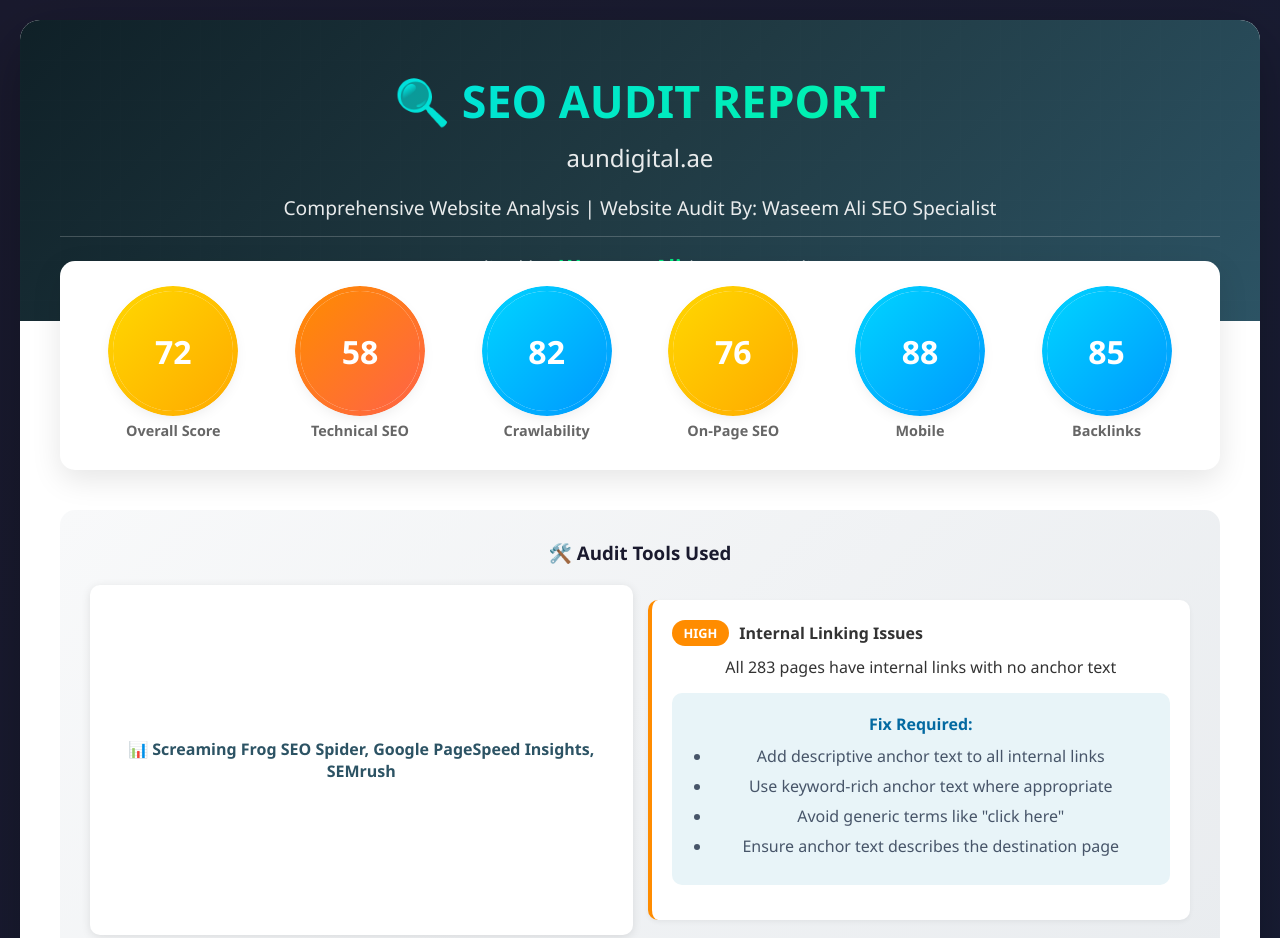
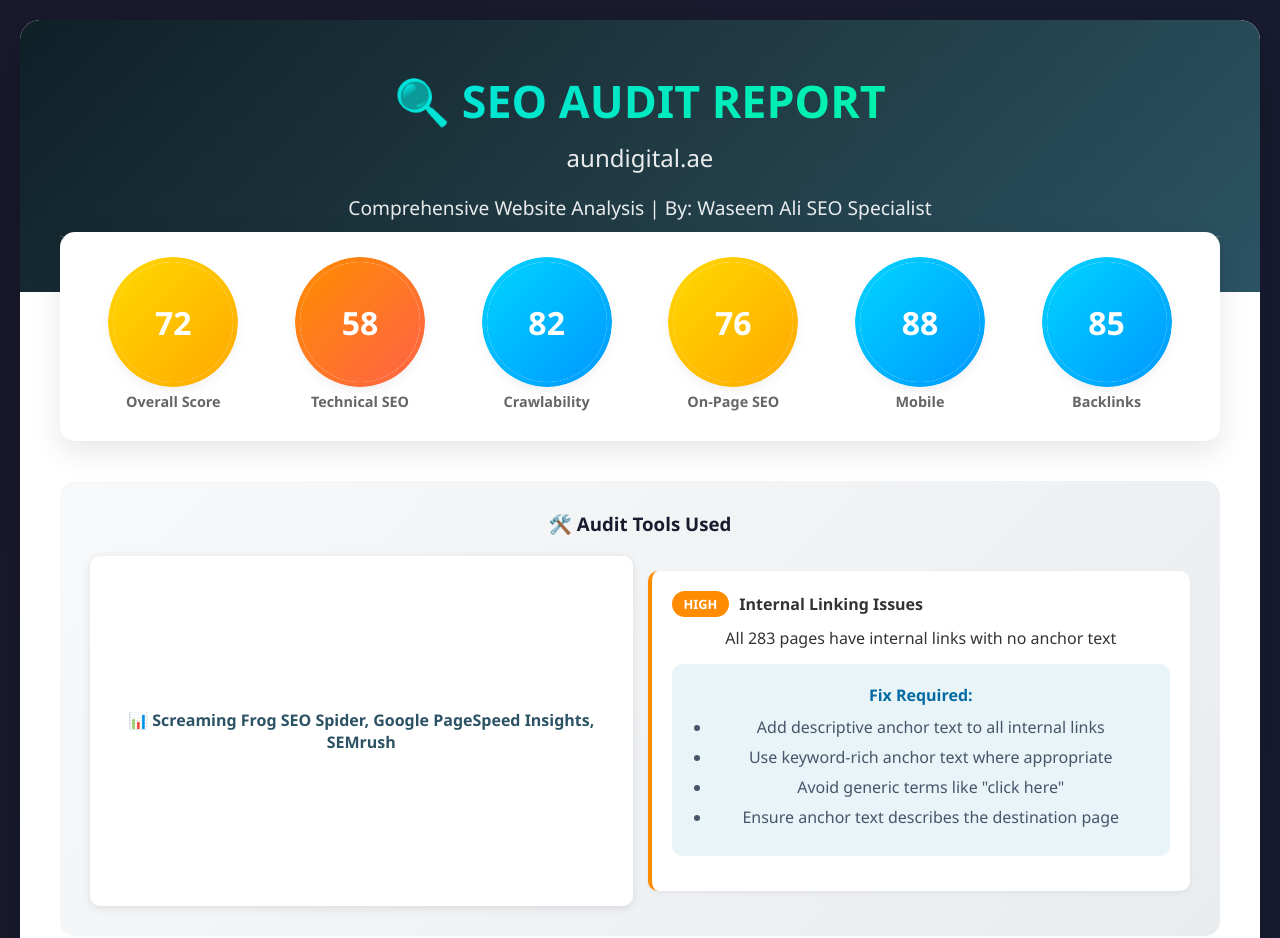
Before and after one commit to seowas89/uae, a plain HTML site: page index.html in a window 1280 px wide. Shown: the top 938 px of the page. Drawn offline with Linux system fonts and the light colour scheme.

Commit message:
Update index.html

```diff
--- a/index.html
+++ b/index.html
@@ -494,9 +494,8 @@
                     <h1>🔍 SEO AUDIT REPORT</h1>
                     <p style="font-size: 1.5em; margin-top: 10px;">aundigital.ae</p>
                 </div>
-                <p>Comprehensive Website Analysis | Website Audit By: Waseem Ali SEO Specialist </p>
+                <p>Comprehensive Website Analysis | By: Waseem Ali SEO Specialist </p>
                 <div class="auditor-info">
-                    <p>Audited by: <strong>Waseem Ali</strong> | SEO Specialist</p>
                 </div>
             </div>
         </div>
@@ -922,7 +921,7 @@
             <!-- Footer -->
             <div style="margin-top: 40px; padding: 30px; text-align: center; border-top: 2px solid #e2e8f0;">
                 <p style="color: #64748b; font-size: 0.95em;">
-                    <strong>Audit Conducted By:</strong> <a href="https://www.linkedin.com/in/wasimali/" target="_blank" style="color: #00d4ff; text-decoration: none;">Waseem Ali SEO Specialist/a><br>
+                    <strong>Audit Conducted By:</strong> <a href="https://www.linkedin.com/in/wasimali/" target="_blank" style="color: #00d4ff; text-decoration: none;">Waseem Ali SEO Specialist</a><br>
                     <strong>Website Analyzed:</strong> <a href="https://aundigital.ae" target="_blank" style="color: #00d4ff; text-decoration: none;">aundigital.ae</a><br>
                     <strong>Tools Used:</strong> Screaming Frog SEO Spider, Google PageSpeed Insights, SEMrush
                 </p>
@@ -971,8 +970,6 @@
 </body>
 </html>
 
-                </div>
-            </div>
 
             <!-- Technical Performance Section -->
             <div id="technical" class="section" style="border-left-color: #ff8c00;" onclick="toggleSection(this)">
```
